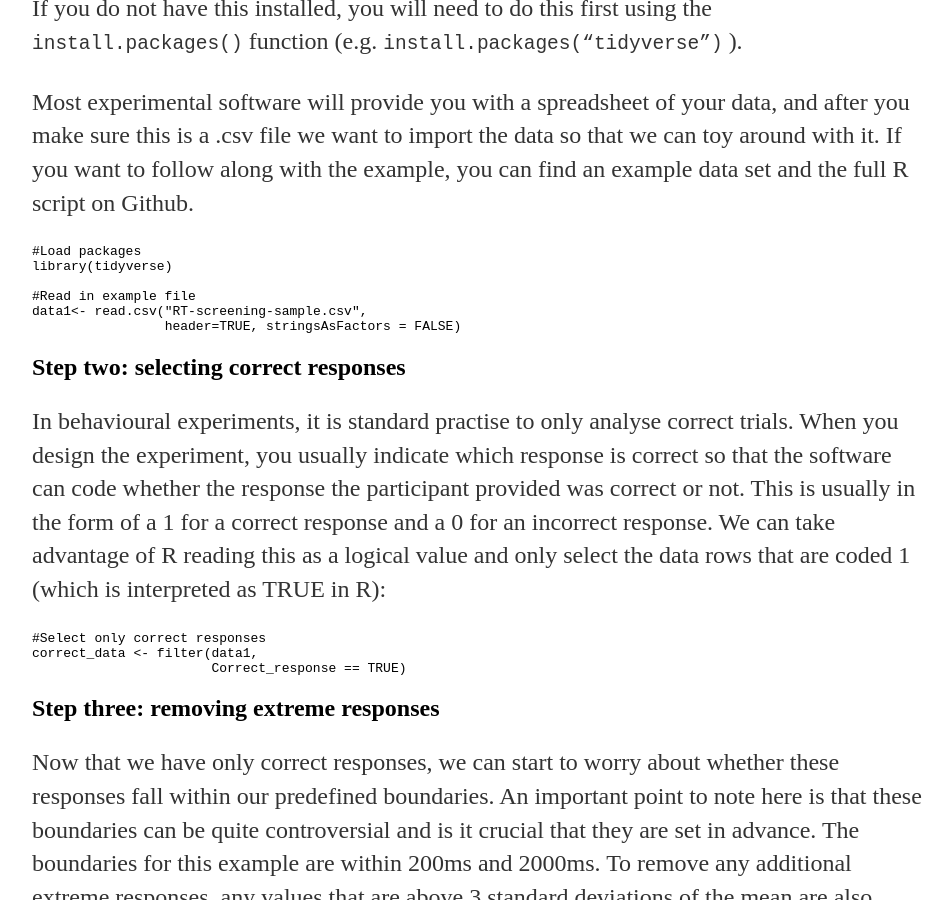
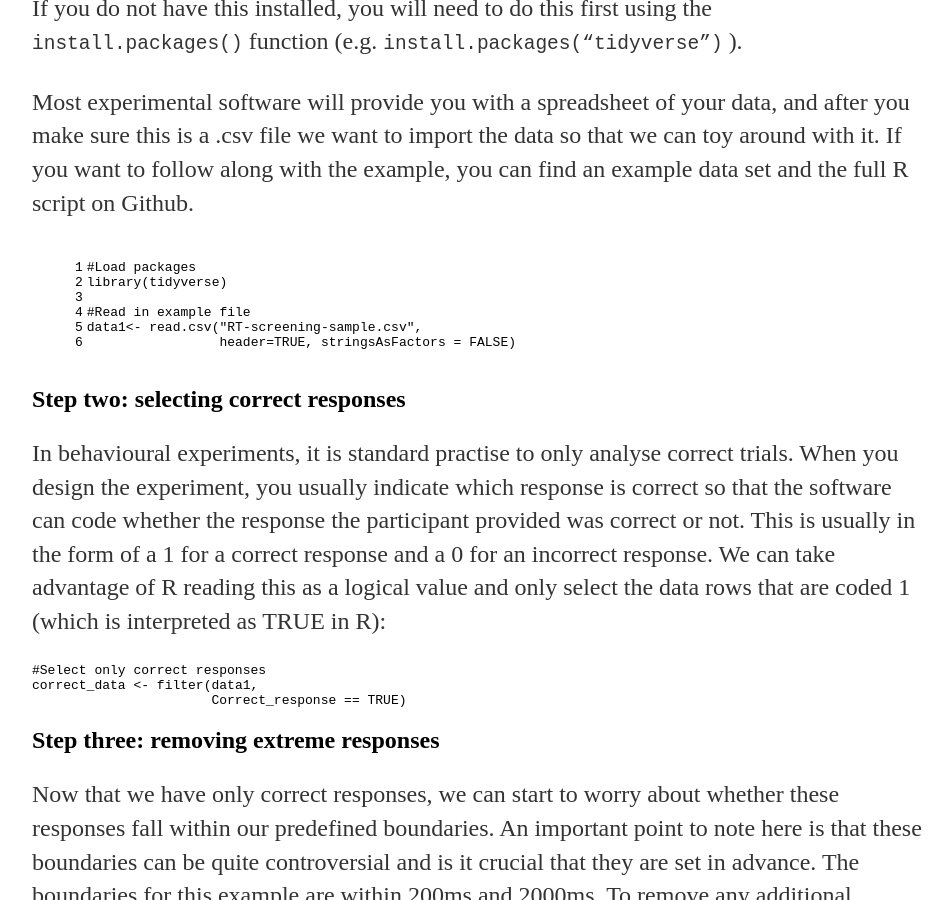
Before and after one commit to JamesEBartlett/JamesEBartlett.github.io, a Jekyll site: the page built from _posts/2016-11-22-tidying-analysing-response-data.md, in a window 1280 px wide and 900 px high, scrolled down 1382 px. Shown: the whole window, without its empty margins (160-1112 px from the left). Built offline with Jekyll 4.4.1, drawn with Linux system fonts in a browser that asks for light colours.

Commit message:
Update 2016-11-22-tidying-analysing-response-data.md

````diff
--- a/_posts/2016-11-22-tidying-analysing-response-data.md
+++ b/_posts/2016-11-22-tidying-analysing-response-data.md
@@ -14,14 +14,15 @@ If we were to do this process manually, we would split it up into several stages
 For the script to work later on, we need to install some packages. I am a big fan of the tidyverse series of packages developed by Hadley Wickham and colleagues for data science. Therefore all of the packages we will be using can be imported using the tidyverse package. If you do not have this installed, you will need to do this first using the `install.packages()` function (e.g. `install.packages(“tidyverse”)` ).
 
 Most experimental software will provide you with a spreadsheet of your data, and after you make sure this is a .csv file we want to import the data so that we can toy around with it. If you want to follow along with the example, you can find an example data set and the full R script on Github.
-```R
+
+{% highlight R linenos=table %}
 #Load packages
 library(tidyverse)
 
 #Read in example file
 data1<- read.csv("RT-screening-sample.csv",
                  header=TRUE, stringsAsFactors = FALSE)
-```
+{% endhighlight %}
 
 ## Step two: selecting correct responses
 
````
